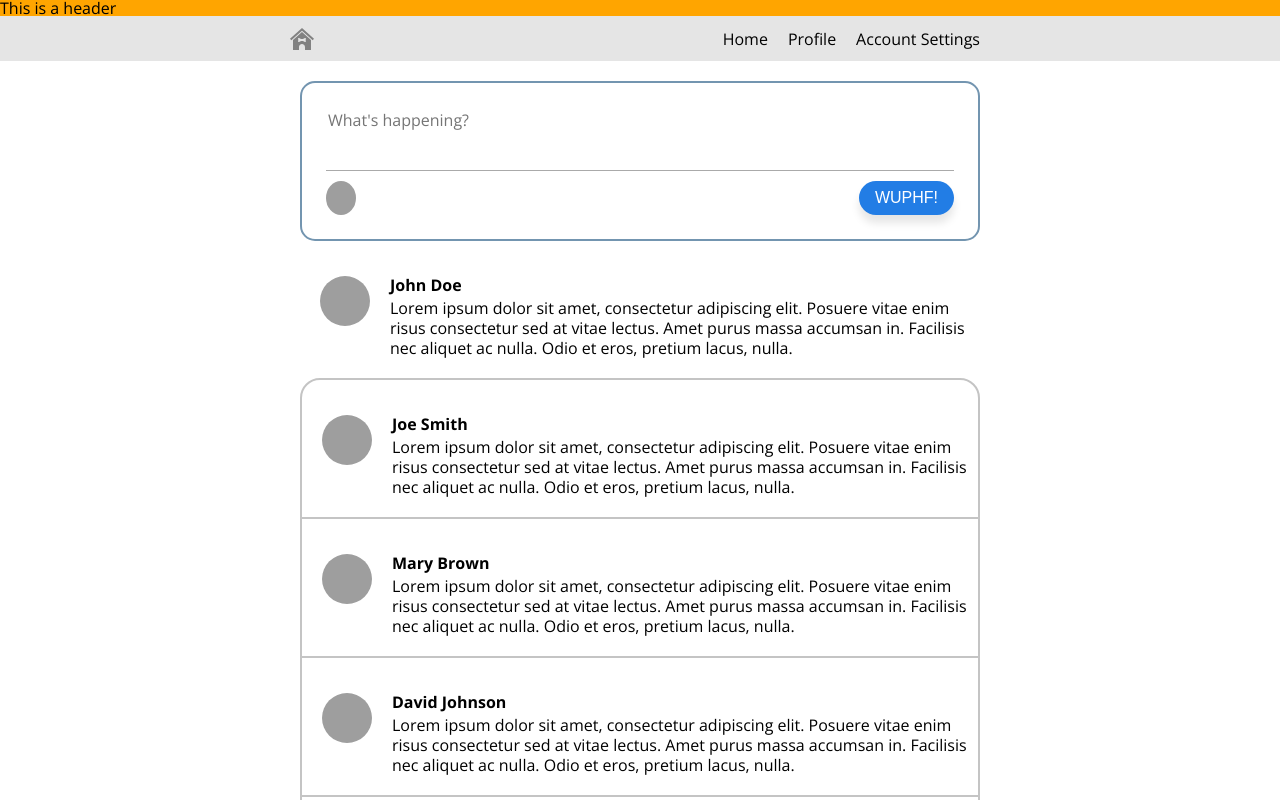
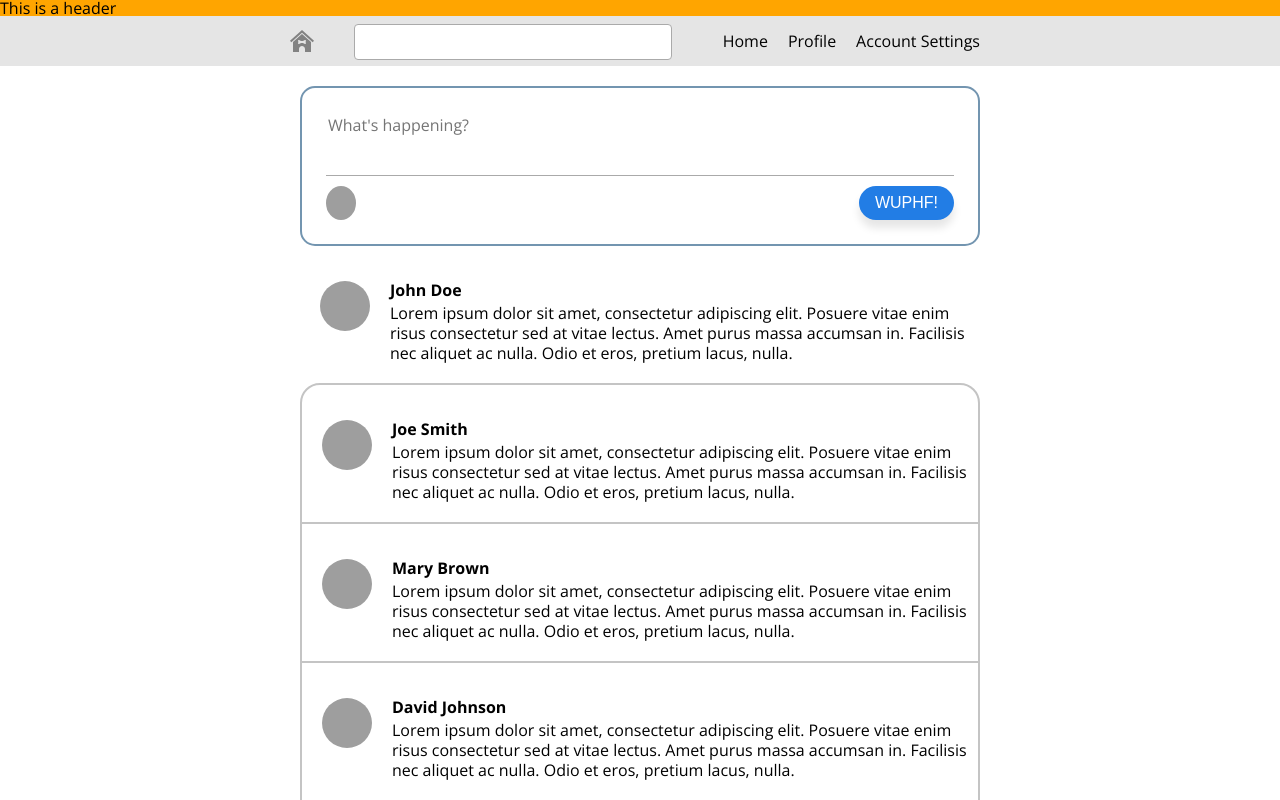
Before and after one commit to ucmo-cs/ThePack_Spring2022, a Next.js app: page / in a window 1280 px wide. Shown: the top 800 px of the page. Built offline with nearby package versions, Linux system fonts and the light colour scheme; grey boxes are pictures that could not be loaded.

Commit message:
Added Search bar

```diff
--- a/components/NavigationsBar.js
+++ b/components/NavigationsBar.js
@@ -1,6 +1,8 @@
 import Link from 'next/link'
 import styled, { css } from 'styled-components'
 import { useState, useRef } from 'react'
+import FormInput from './forms/FormInput'
+import { useForm } from 'react-hook-form'
 
 const NavWrapper = styled.div`
     width: 100%;
@@ -10,7 +12,7 @@ const NavWrapper = styled.div`
 `
 
 const StyledNav = styled.nav`
-    height: 45px;
+    height: 50px;
     max-width: 700px;
     width: 100%;
     @media (max-width: 768px) {
@@ -19,7 +21,7 @@ const StyledNav = styled.nav`
         height: 100vh;
         position: sticky;
         width: 100%;
-        height: ${props => props.expanded ? '100vh' : '45px'};
+        height: ${props => props.expanded ? '100vh' : '50px'};
         z-index: 1;
         display: flex;
         flex-direction: column;
@@ -40,6 +42,20 @@ const TopWrapper = styled.div`
         display: flex;
         flex-direction: row;
         align-items: center;
+    }
+`
+
+const Search = styled.div`
+    width: 100%;
+    margin-left: 40px;
+
+    div {
+        margin: 0;
+    }
+
+    @media (max-width: 768px) {
+        display: none;
+        height: 0;
     }
 `
 
@@ -111,8 +127,8 @@ const Hamburger = styled.div`
         border-radius: 5px;
         flex-direction: column;
         transition: 0.7s ease-in-out;
-        width: 45px;
-        height: 45px;
+        width: 50px;
+        height: 50px;
         position: relative;
         cursor: pointer;
         &:hover {
@@ -133,16 +149,16 @@ const HamburgerLine = styled.div`
         left: 4.5px;
 
         :nth-child(1) {
-            top: 11px;
-            ${props => props.expanded && css`transform: rotate(45deg); top: 21.5px;`};
+            top: 12px;
+            ${props => props.expanded && css`transform: rotate(45deg); top: 24px;`};
         }
         :nth-child(2) {
-            top: 22px;
+            top: 24px;
             opacity: ${props => (props.expanded ? '0' : '1')};
         }
         :nth-child(3) {
-            top: 33px;
-            ${props => props.expanded && css`transform: rotate(-225deg); top: 21.5px;`};
+            top: 36px;
+            ${props => props.expanded && css`transform: rotate(-225deg); top: 24px;`};
         }
     }
 `
@@ -150,6 +166,14 @@ const HamburgerLine = styled.div`
 export default function NavigationBar() {
     const [expanded, setExpanded] = useState(false)
     const myRef = useRef(null)
+    const {
+        register,
+        handleSubmit,
+        formState: {errors, isSubmitting},
+        watch
+    } = useForm({
+        mode: 'onTouched',
+    })
 
     function toggleExpanded(e) {
         if (!expanded) {
@@ -173,6 +197,14 @@ export default function NavigationBar() {
                     <DesktopLogoWrapper>
                         <svg width="24" height="24" xmlns="http://www.w3.org/2000/svg" fill-rule="evenodd" clip-rule="evenodd"><path fill="#828282" d="M9 23h-6v-10l8.991-8.005 9.009 8.005v10h-6v-3c0-1.654-1.355-3.021-3.009-3.021-1.655 0-2.991 1.367-2.991 3.021v3zm2.252-11.015c.094-.002 1.385-.002 1.477 0 1.17.016 1.264-.998 2.259-.998.643 0 .995.524.999.999.005.474-.28.825-.622.995.327.177.619.527.622 1.002.003.475-.347.999-.999.999-.995 0-1.089-1.015-2.259-.998h-1.477c-1.17-.017-1.264.998-2.259.998-.652 0-1.002-.524-.999-.999.003-.475.295-.825.622-1.002-.342-.17-.627-.521-.622-.995.004-.475.356-.999.999-.999.995 0 1.089 1.014 2.259.998zm.748-10.985l12 10.632-1.328 1.493-10.672-9.481-10.672 9.481-1.328-1.481 12-10.644z" /></svg>
                     </DesktopLogoWrapper>
+                    <Search>
+                        <FormInput
+                            id='search'
+                            label=''
+                            register={register}
+                            error={errors.search}
+                        />
+                    </Search>
                     <StyledUl expanded={expanded}>
                         <StyledLi expanded={expanded}>
                             <Link href='/'>
```
